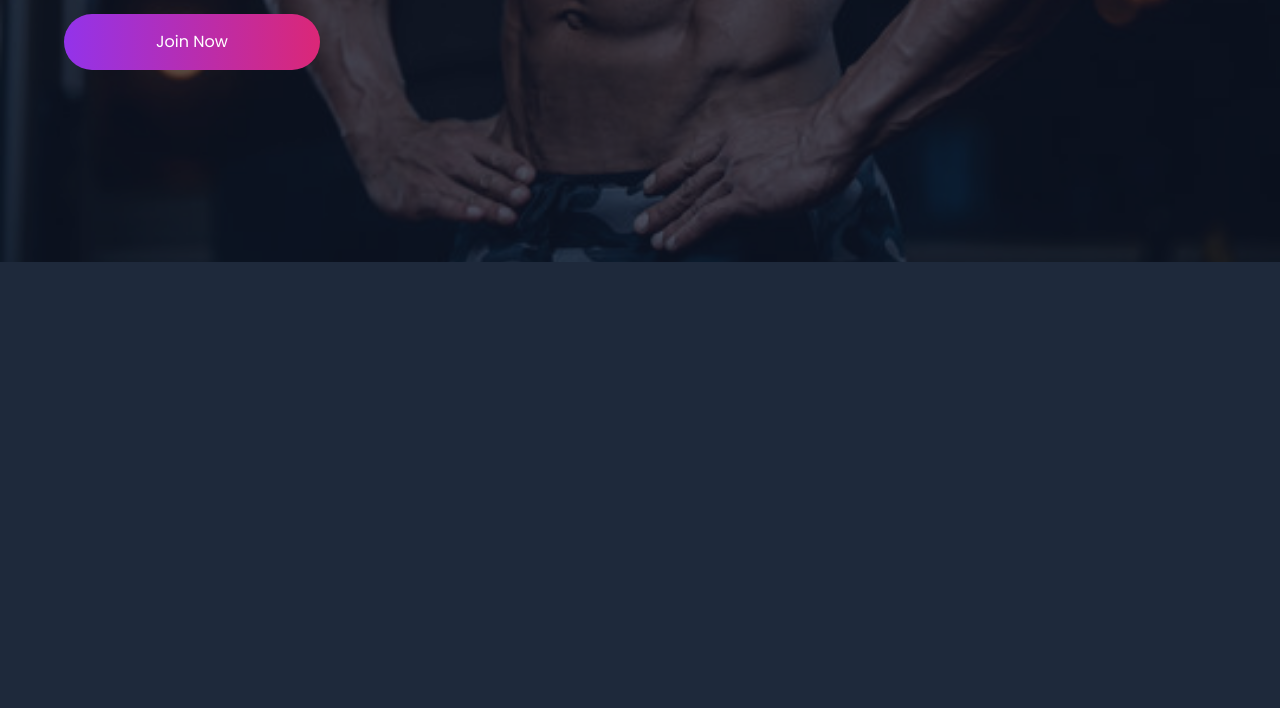
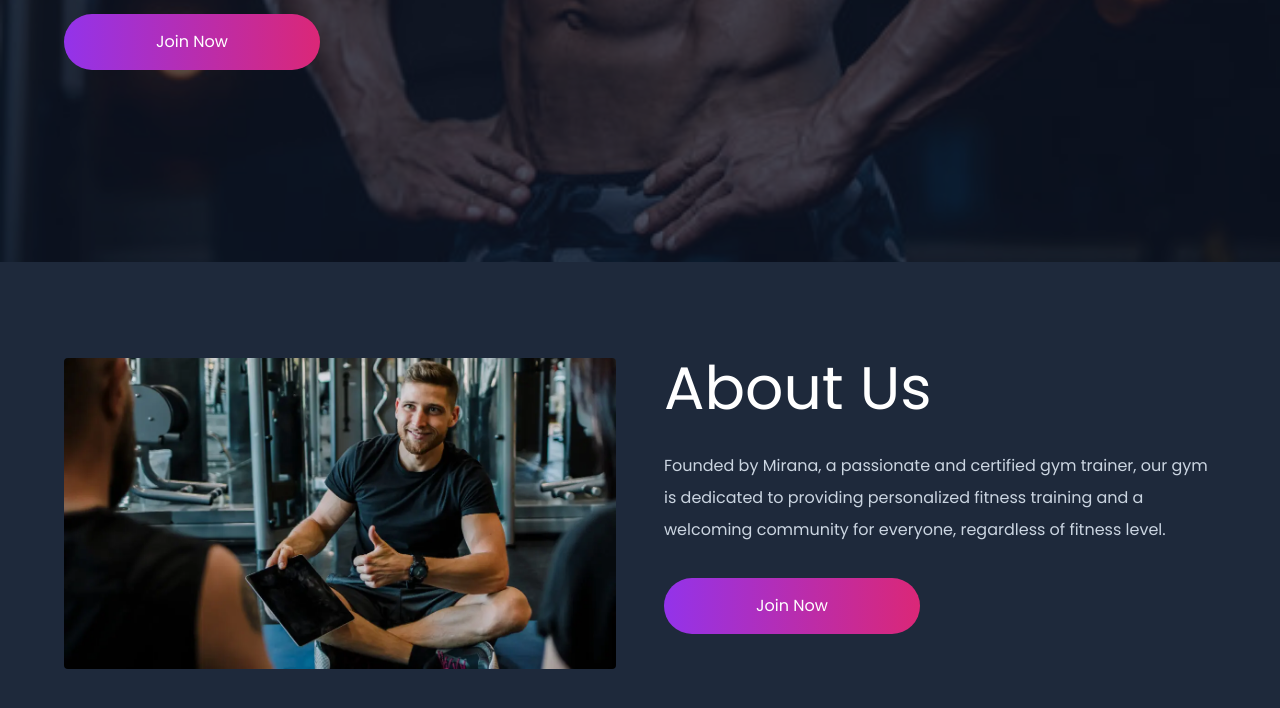
Before and after one commit to dan-kingo/mirana-tailwindcss, a website: page src/index.html in a window 1280 px wide. Shown: the part 594-1302 px from the top of the page. Before the commit the page ends 856 px from the top, so only its background shows below. Drawn offline with Linux system fonts and the light colour scheme; a web font is replaced by a local one.

Commit message:
finish about section

```diff
--- a/src/index.html
+++ b/src/index.html
@@ -17,12 +17,16 @@
         MIRANA
       </a>
       <ul class="items-center gap-12 hidden lg:flex">
-        <li><a href="#" class="hover:text-pink-700 transition-all">Home</a></li>
         <li>
-          <a href="#" class="hover:text-pink-700 transition-all">About</a>
+          <a href="#hero" class="hover:text-pink-700 transition-all">Home</a>
         </li>
         <li>
-          <a href="#" class="hover:text-pink-700 transition-all">Services</a>
+          <a href="#about" class="hover:text-pink-700 transition-all">About</a>
+        </li>
+        <li>
+          <a href="#services" class="hover:text-pink-700 transition-all"
+            >Services</a
+          >
         </li>
         <li>
           <a href="#" class="hover:text-pink-700 transition-all">Schedule</a>
@@ -76,5 +80,29 @@
         </button>
       </div>
     </section>
+
+    <!-- about section -->
+
+    <section
+      id="about"
+      class="px-4 md:px-16 flex items-start mt-24 mb-12 gap-12 flex-col-reverse md:flex-row"
+    >
+      <div class="basis-1/2">
+        <img src="../images/PT-Hero-1200x675.webp" alt="" class="rounded" />
+      </div>
+      <div class="basis-1/2">
+        <h1 class="text-4xl md:text-6xl text-white mb-8">About Us</h1>
+        <p class="text-slate-300 leading-loose">
+          Founded by Mirana, a passionate and certified gym trainer, our gym is
+          dedicated to providing personalized fitness training and a welcoming
+          community for everyone, regardless of fitness level.
+        </p>
+        <button
+          class="py-4 px-6 text-white rounded-full bg-gradient-to-r from-purple-600 to-pink-600 hover:opacity-90 transition-all z-20 w-48 md:w-64 mt-8"
+        >
+          Join Now
+        </button>
+      </div>
+    </section>
   </body>
 </html>
--- a/src/input.css
+++ b/src/input.css
@@ -5,4 +5,5 @@
 
 html {
   font-family: "Poppins", sans-serif;
+  scroll-behavior: smooth;
 }
```
Also changed, not shown: images/PT-Hero-1200x675.webp (added), images/train.jpg (added), src/output.css.
